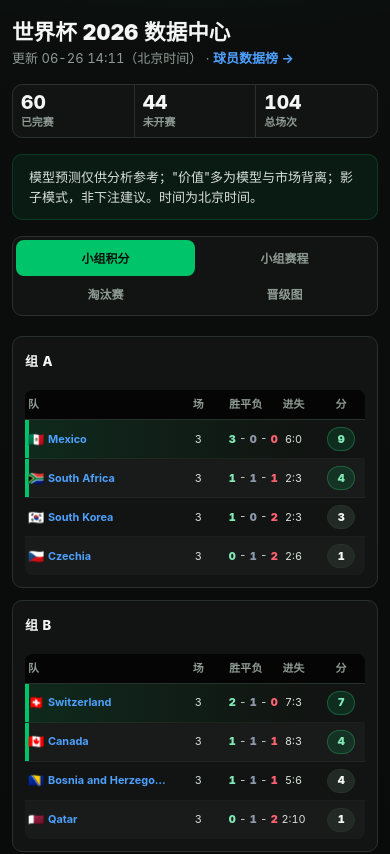
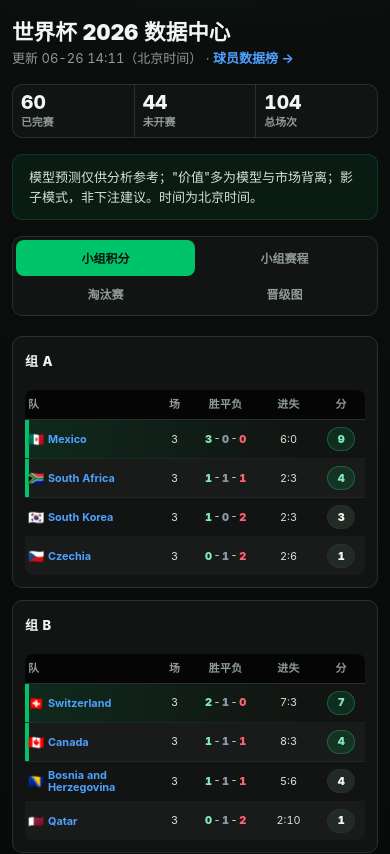
Before and after one commit to s-l-dev/2026-world-cup-page, a React (Vite) app: page / in a window 390 px wide. Shown: the top 854 px of the page. Built offline with nearby package versions, Linux system fonts and the light colour scheme.

Commit message:
Audit and tighten mobile layouts

```diff
--- a/src/styles.css
+++ b/src/styles.css
@@ -2575,19 +2575,64 @@ header h1 {
 
   .st th:first-child,
   .st td:first-child {
-    width: 44%;
+    width: 39%;
+  }
+
+  .st th:nth-child(2),
+  .st td:nth-child(2) {
+    width: 10%;
+  }
+
+  .st th:nth-child(3),
+  .st td:nth-child(3) {
+    width: 20%;
+  }
+
+  .st th:nth-child(4),
+  .st td:nth-child(4) {
+    width: 17%;
+  }
+
+  .st th:nth-child(5),
+  .st td:nth-child(5) {
+    width: 14%;
   }
 
   .st .teamname {
     gap: 4px;
   }
 
+  .st .teamname > span:last-child {
+    overflow: visible;
+    text-overflow: clip;
+    white-space: normal;
+    overflow-wrap: anywhere;
+    line-height: 1.15;
+  }
+
   .st .flag {
     font-size: .82rem;
   }
 
   .formnum {
-    min-width: 14px;
+    min-width: 10px;
+    padding: 0 1px;
+  }
+
+  .pseg {
+    min-width: 22px;
+    padding: 0 2px;
+    font-size: .62rem;
+  }
+
+  .pseg b {
+    min-width: 0;
+    overflow: hidden;
+  }
+
+  .cmplab {
+    grid-template-columns: minmax(3.95em, auto) minmax(0, 1fr) minmax(3.95em, auto);
+    gap: var(--space-1);
   }
 
   .rtbl-wrap,
@@ -2841,6 +2886,11 @@ header h1 {
 
   .bname {
     gap: 4px;
+  }
+
+  .bracket .crest.tiny:not(.has-flag),
+  .bfinalblock .crest.tiny:not(.has-flag) {
+    display: none;
   }
 
   .bdate {
```
